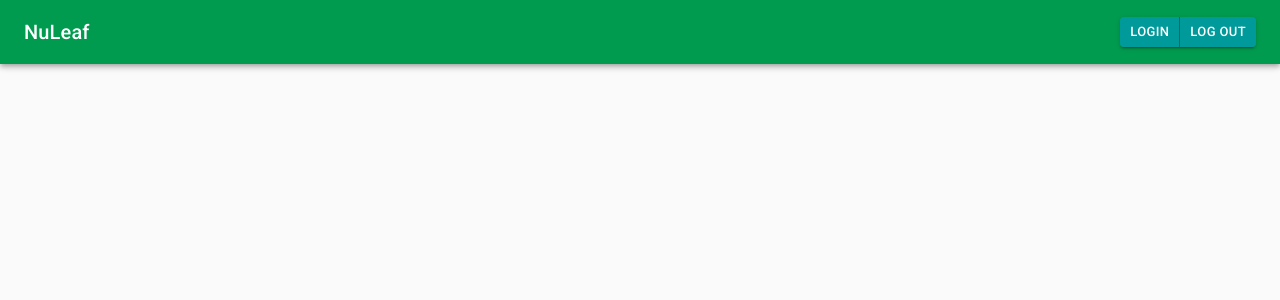
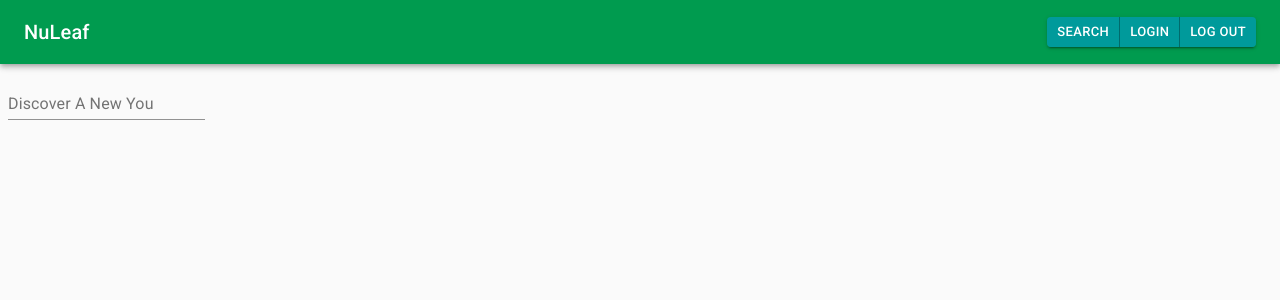
Before and after one commit to thirionlogan/nu-leaf, a React app: page /search in a window 1280 px wide. Shown: the top 300 px of the page. Built offline with nearby package versions, Linux system fonts and the light colour scheme.

Commit message:
adding search page

```diff
--- a/src/components/App/App.js
+++ b/src/components/App/App.js
@@ -6,6 +6,7 @@ import LandingPage from '../LandingPage/LandingPage';
 import PageHeader from '../PageHeader/PageHeader';
 import RegistrationPage from '../RegistrationPage/RegistrationPage';
 import LoginPage from '../LoginPage/LoginPage'
+import SearchPage from '../SearchPage/SearchPage'
 
 const theme = createMuiTheme({
   palette: {
@@ -28,6 +29,7 @@ function App() {
             <Route exact path='/' component={LandingPage} />
             <Route path='/register' component={RegistrationPage} />
             <Route path='/login' component={LoginPage} />
+            <Route path='/search' component={SearchPage} />
           </Switch>
         </div>
       </Router>
--- a/src/components/PageHeader/PageHeader.js
+++ b/src/components/PageHeader/PageHeader.js
@@ -34,7 +34,8 @@ function PageHeader(props) {
             NuLeaf
           </Typography>
           <ButtonGroup size="small" color="secondary" variant="contained">
-            <Button  component={RouterLink} to='/login' >Login</Button>
+            <Button component={RouterLink} to='/search' >Search</Button>
+            <Button component={RouterLink} to='/login' >Login</Button>
             <Button component={RouterLink} to='/' >Log Out</Button>
           </ButtonGroup>
         </Toolbar>
--- /dev/null
+++ b/src/components/SearchPage/SearchPage.js
@@ -0,0 +1,24 @@
+import React from 'react';
+import { makeStyles } from '@material-ui/core/styles';
+import TextField from '@material-ui/core/TextField';
+
+const useStyles = makeStyles((theme) => ({
+    root: {
+        '& > *': {
+            margin: theme.spacing(1),
+            width: '25ch',
+        },
+    },
+}));
+
+function SearchPage() {
+    const classes = useStyles();
+
+    return (
+        <form className={classes.root} noValidate autoComplete="off">
+            <TextField id="standard-basic" label="Discover A New You" />
+        </form>
+    )
+}
+
+export default SearchPage;
```
Also changed, not shown: 1 other file (tests, documents, lock files or other folders).
